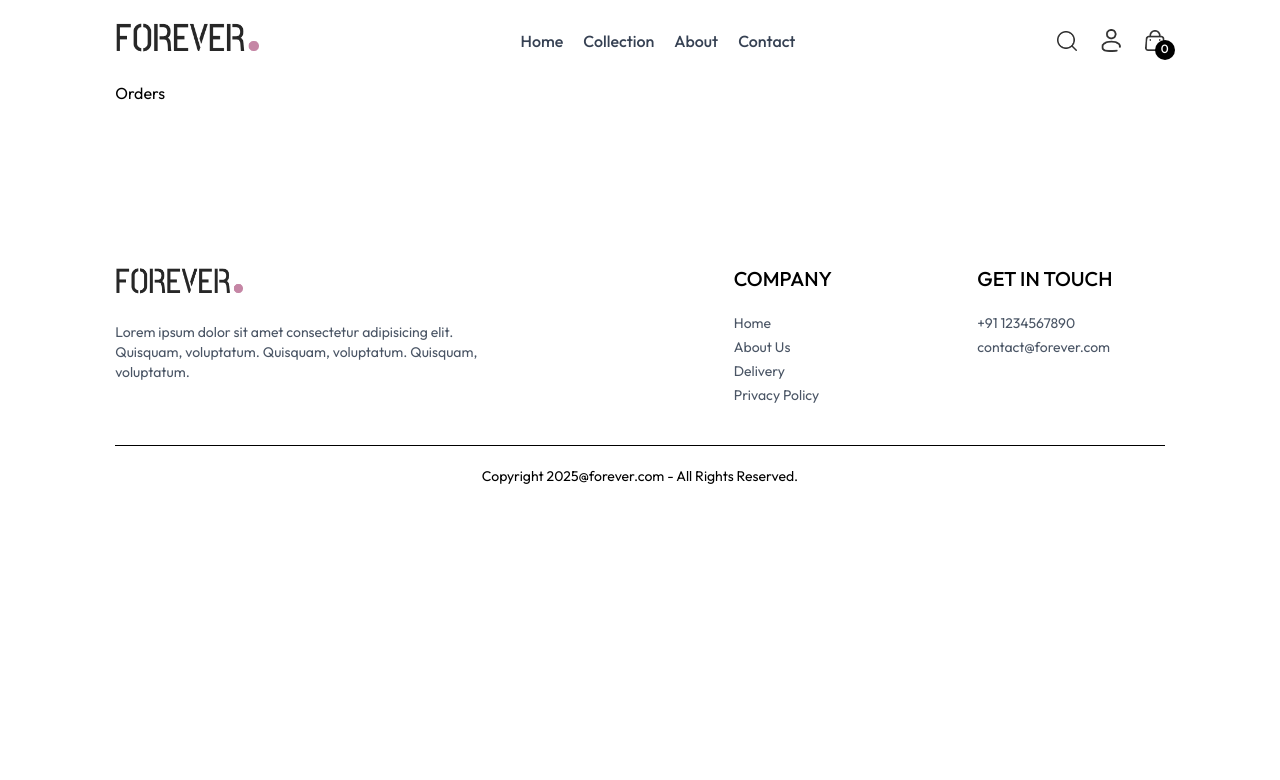
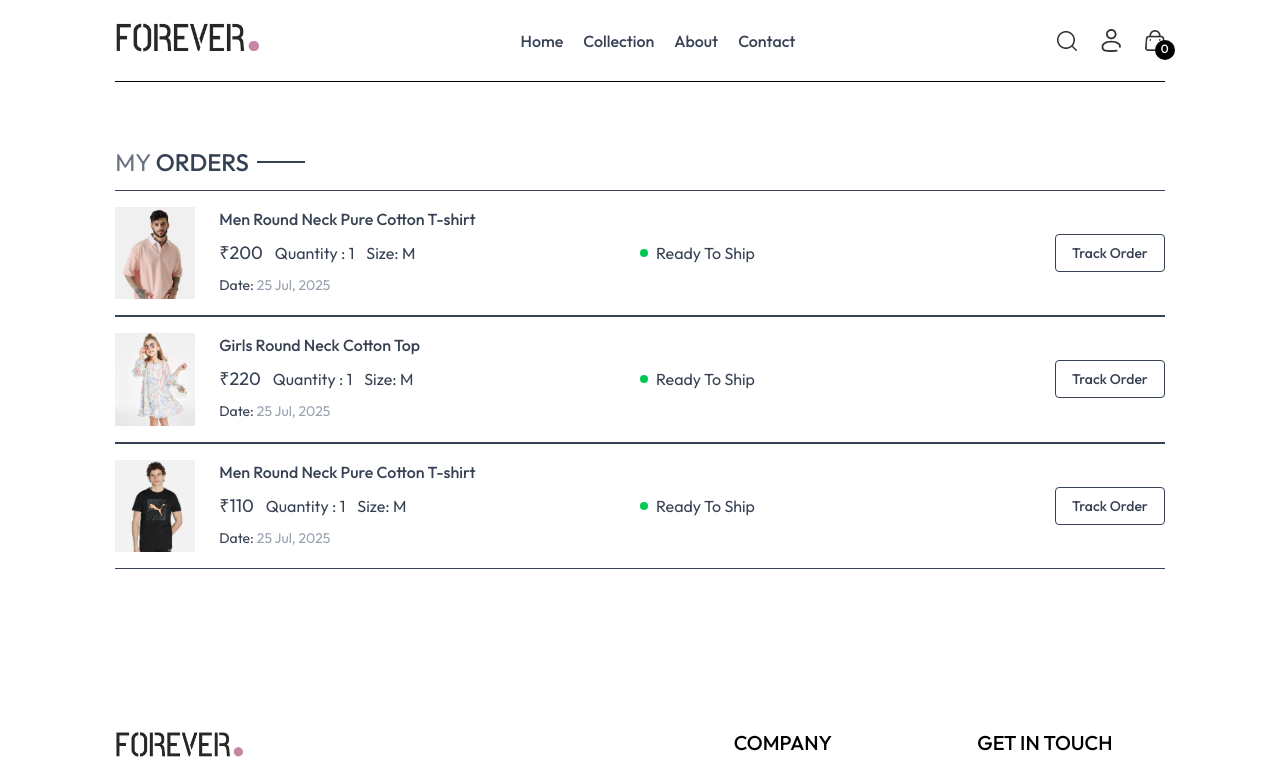
Before and after one commit to vivekvvk123/ecommerce-app, a React (Vite) app in the folder frontend/: page /orders in a window 1280 px wide. Shown: the top 780 px of the page. Built offline with nearby package versions, Linux system fonts and the light colour scheme.

Commit message:
Added: Login Page

```diff
--- a/frontend/src/components/Navbar.jsx
+++ b/frontend/src/components/Navbar.jsx
@@ -41,7 +41,7 @@
         <img onClick={()=>setShowSearch(true)} src={assets.search_icon} className='w-5 cursor-pointer' alt="" />
 
         <div className='group relative'>
-          <img className='w-5 cursor-pointer' src={assets.profile_icon} alt="" />
+          <Link to={'/login'}><img className='w-5 cursor-pointer' src={assets.profile_icon} alt="" /></Link>
           <div className='group-hover:block hidden absolute dropdown-menu -right-3 pt-4'>
             <div className='flex flex-col gap-2 w-36 py-3 px-5 bg-slate-100 text-gray-500 rounded' >
               <p className='cursor-pointer hover:text-black'>My Profile</p>
--- a/frontend/src/pages/Login.jsx
+++ b/frontend/src/pages/Login.jsx
@@ -1,8 +1,37 @@
-import React from 'react'
+import React, { useState } from 'react'
 
 function Login() {
+
+  const [currentState, setCurrentState] = useState('Sign Up');
+
+  const onSubmitHandler = async(e)=>{
+    e.preventDefault();
+  }
+
+
   return (
-    <div>Login</div>
+    <form onSubmit={onSubmitHandler} className='flex flex-col items-center w-[90%] sm:max-w-96 m-auto mt-14 gap-4 text-gray-800' action="">
+      <div className='inline-flex items-center gap-2 mb-2 mt-10'>
+        <p className='prata-regular text-3xl'>{currentState}</p>
+        <hr className='border-none h-[1.5px] w-8 bg-gray-800' />
+      </div>
+
+      {currentState === 'Login' ? '' : <input type="text" className='w-full px-3 py-2 border border-gray-800' placeholder='Name' required/> }
+      <input type="email" className='w-full px-3 py-2 border border-gray-800' placeholder='Email' required/>
+      <input type="password" className='w-full px-3 py-2 border border-gray-800' placeholder='Password' required/>
+
+      <div className='w-full flex justify-between text-sm mt-[-8px]'>
+        <p className='cursor-pointer'>Forgot your password?</p>
+        {
+          currentState === 'Login' ?
+          <p onClick={()=>setCurrentState('Sign Up')} className='cursor-pointer'>Create an account</p> :
+          <p onClick={()=>setCurrentState('Login')} className='cursor-pointer'>Already have an account?</p>
+        }
+      </div>
+
+      <button className='bg-black text-white font-light px-8 py-2 mt-4'>{currentState === 'Login' ? 'Sign In' : 'Sign Up'}</button>
+
+    </form>
   )
 }
 
--- a/frontend/src/pages/Orders.jsx
+++ b/frontend/src/pages/Orders.jsx
@@ -1,8 +1,50 @@
-import React from 'react'
+import React, { useContext } from 'react'
+import { ShopContext } from '../context/ShopContext'
+import Title from '../components/Title';
 
 function Orders() {
+
+  const {products, currency} = useContext(ShopContext);
+
+
   return (
-    <div>Orders</div>
+    <div className='border-t pt-16'>
+      <div className='text-2xl'>
+        <Title text1={'MY'} text2={'ORDERS'} />
+      </div>
+
+      <div>
+        {
+          products.slice(1, 4).map((item, index)=>(
+            <div key={index} className='py-4 border-t border-b text-gray-700 flex flex-col md:flex-row md:items-center md:justify-between gap-4'>
+              <div className='flex items-start gap-6 text-sm'>
+                <img className='w-16 sm:w-20' src={item.image[0]} alt="" />
+                <div>
+                  <p className='sm:text-base font-medium'>{item.name}</p>
+                  <div className='flex items-center gap-3 mt-2 text-base text-gray-700'>
+                    <p className='text-lg'>{currency}{item.price}</p>
+                    <p>Quantity : 1</p>
+                    <p>Size: M</p>
+                  </div>
+                  <p className='mt-2'>Date: <span className='text-gray-400'>25 Jul, 2025</span></p>
+                </div>
+              </div>
+
+              <div className='md:w-1/2 flex justify-between'>
+                <div className='flex items-center gap-2'>
+                  <p className='min-w-2 h-2 rounded-full bg-green-500'></p>
+                  <p className='text-sm md:text-base'>Ready To Ship</p>
+                </div>
+                <button className='border px-4 py-2 text-sm font-medium rounded-sm'>Track Order</button>
+
+              </div>
+            </div>
+
+          ))
+        }
+      </div>
+
+    </div>
   )
 }
 
```
Also changed, not shown: frontend/src/context/ShopContext.jsx (+7 -0 lines).
